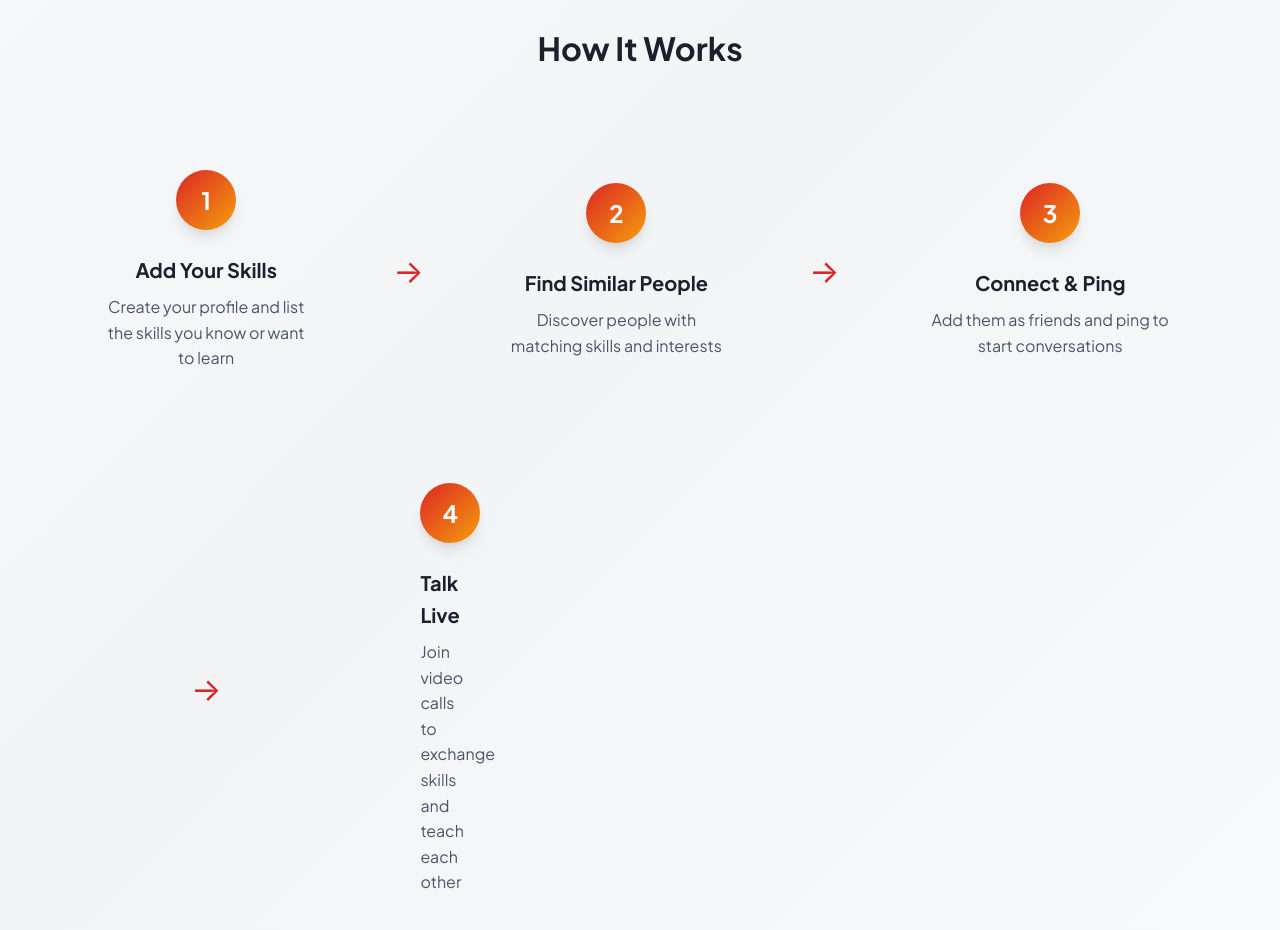
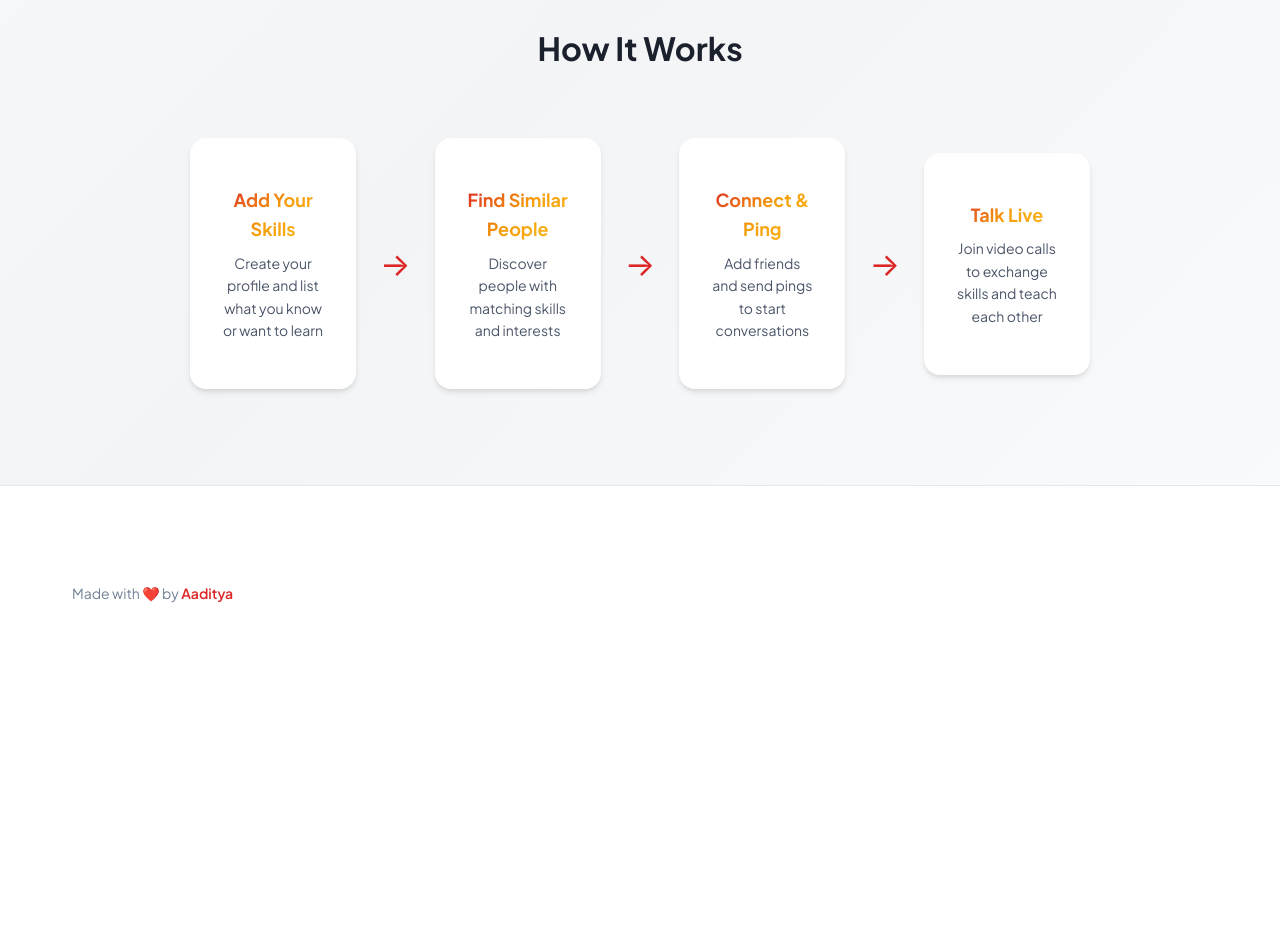
Before and after one commit to workwithaaditya/LEARN-LOOP, a plain HTML site: page frontend/index.html in a window 1280 px wide. Shown: the part 740-1670 px from the top of the page. After the commit the page ends 1417 px from the top, so only its background shows below. Drawn offline with Linux system fonts and the light colour scheme.

Commit message:
Redesign How It Works section - cleaner UI
- Removed numbered circles
- Added card-based design with hover effects
- Improved typography with gradient titles
- Better alignment with flexbox layout
- Arrows only shown on desktop
- Cards have shadows and lift on hover
- More modern and cleaner look

```diff
--- a/frontend/index.html
+++ b/frontend/index.html
@@ -93,25 +93,21 @@
             <h2 class="section-title">How It Works</h2>
             <div class="steps">
                 <div class="step">
-                    <div class="step-number">1</div>
                     <h3>Add Your Skills</h3>
-                    <p>Create your profile and list the skills you know or want to learn</p>
+                    <p>Create your profile and list what you know or want to learn</p>
                 </div>
                 <div class="step-arrow">→</div>
                 <div class="step">
-                    <div class="step-number">2</div>
                     <h3>Find Similar People</h3>
                     <p>Discover people with matching skills and interests</p>
                 </div>
                 <div class="step-arrow">→</div>
                 <div class="step">
-                    <div class="step-number">3</div>
                     <h3>Connect & Ping</h3>
-                    <p>Add them as friends and ping to start conversations</p>
+                    <p>Add friends and send pings to start conversations</p>
                 </div>
                 <div class="step-arrow">→</div>
                 <div class="step">
-                    <div class="step-number">4</div>
                     <h3>Talk Live</h3>
                     <p>Join video calls to exchange skills and teach each other</p>
                 </div>
--- a/frontend/styles.css
+++ b/frontend/styles.css
@@ -506,58 +506,70 @@ body {
    ============================================ */
 .how-it-works {
     padding: var(--spacing-3xl) 0;
+    background: var(--color-background);
 }
 
 .steps {
-    display: grid;
-    grid-template-columns: 1fr;
+    display: flex;
+    flex-direction: column;
     gap: var(--spacing-xl);
     margin-top: var(--spacing-2xl);
+    max-width: 900px;
+    margin-left: auto;
+    margin-right: auto;
 }
 
 @media (min-width: 768px) {
     .steps {
-        grid-template-columns: auto 40px auto 40px auto;
+        flex-direction: row;
         align-items: center;
+        justify-content: center;
+        gap: var(--spacing-md);
     }
 }
 
 .step {
     text-align: center;
-    padding: var(--spacing-lg);
+    padding: var(--spacing-xl) var(--spacing-lg);
+    background: var(--color-surface);
+    border-radius: var(--radius-xl);
+    box-shadow: var(--shadow-md);
+    flex: 1;
+    transition: all var(--transition-base);
 }
 
-.step-number {
-    width: 60px;
-    height: 60px;
-    margin: 0 auto var(--spacing-md);
-    background: var(--gradient-primary);
-    color: white;
-    border-radius: var(--radius-full);
-    display: flex;
-    align-items: center;
-    justify-content: center;
-    font-size: var(--font-size-2xl);
-    font-weight: 700;
-    box-shadow: var(--shadow-lg);
+[data-theme="dark"] .step {
+    border: 1px solid rgba(255, 255, 255, 0.1);
+}
+
+.step:hover {
+    transform: translateY(-4px);
+    box-shadow: var(--shadow-xl);
 }
 
 .step h3 {
-    font-size: var(--font-size-xl);
+    font-size: var(--font-size-lg);
     font-weight: 700;
     margin-bottom: var(--spacing-xs);
     color: var(--color-text-primary);
+    background: var(--gradient-text);
+    -webkit-background-clip: text;
+    -webkit-text-fill-color: transparent;
+    background-clip: text;
 }
 
 .step p {
     color: var(--color-text-secondary);
+    font-size: var(--font-size-sm);
+    line-height: 1.6;
 }
 
 .step-arrow {
-    display: none;
     font-size: 2rem;
     color: var(--color-primary);
     text-align: center;
+    display: none;
+    flex-shrink: 0;
 }
 
 @media (min-width: 768px) {
```
